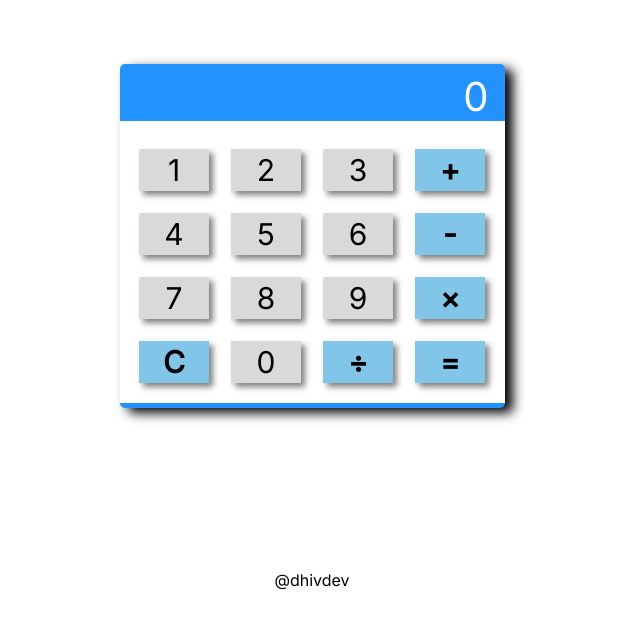
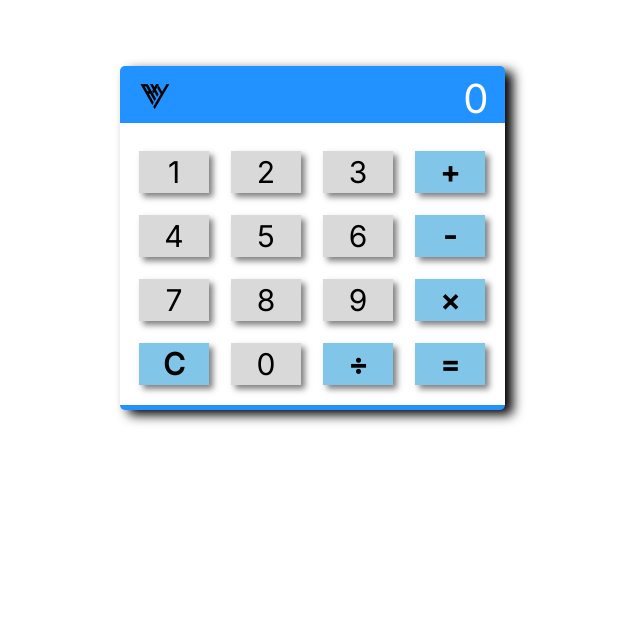
Before and after one commit to dhifdev/simple_calculator, a plain HTML site: page index.html in a window 1280 px wide. Shown: the part 162-790 px from the top of the page, without its empty margins (328-968 px from the left). Drawn offline with Linux system fonts and the light colour scheme.

Commit message:
add logo icon

```diff
--- a/Assets/css/style.css
+++ b/Assets/css/style.css
@@ -19,8 +19,9 @@
 }
 
 .wm {
-  margin-top: -4rem;
-  margin-bottom: 3rem;
+  margin-top: 0.4rem;
+  margin-left: 0.8rem;
+  z-index: 10;
 }
 
 .wrapper {
@@ -135,6 +136,6 @@ button:hover {
   }
 
   .wm {
-    margin-bottom: 17rem;
+    margin-bottom: 15rem;
   }
 }
--- a/index.html
+++ b/index.html
@@ -6,11 +6,20 @@
     <meta name="viewport" content="width=device-width, initial-scale=1.0" />
     <title>Simple Calculator</title>
     <link rel="stylesheet" href="./Assets/css/style.css" />
+    <link rel="icon" href="./Assets/img/logo.png" />
   </head>
   <body>
     <div class="container">
       <div class="wrapper">
         <div class="display-screen">
+          <div class="wm">
+            <img
+              width="45px"
+              height="45px"
+              src="./Assets/img/logo.png"
+              alt="logo"
+            />
+          </div>
           <div id="display">0</div>
         </div>
         <div class="button">
@@ -44,7 +53,6 @@
           </table>
         </div>
       </div>
-      <div class="wm">@dhivdev</div>
     </div>
   </body>
 </html>
```
Also changed, not shown: Assets/img/logo.png (added).
